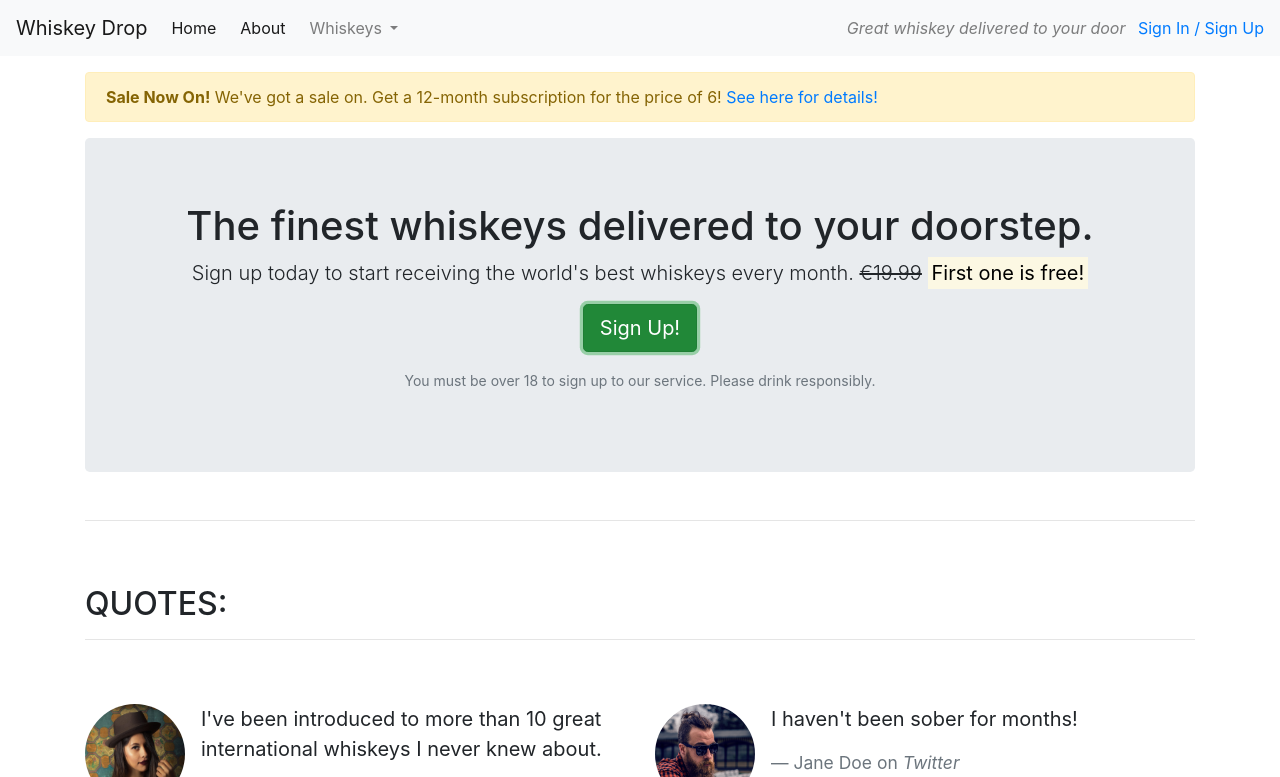
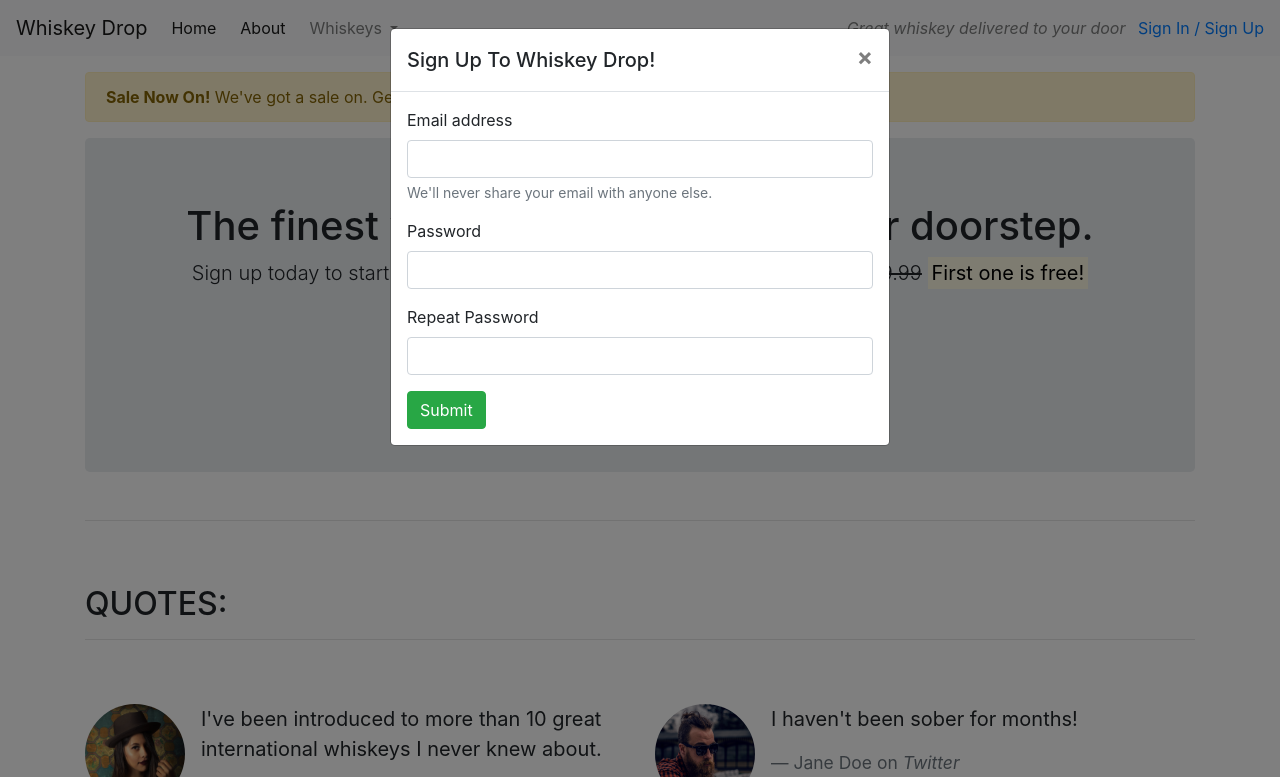
Before and after one commit to katiejanecoughlan/Whiskey-Drop, a plain HTML site: page index.html in a window 1280 px wide. Both pictures are taken after a click on the button "Sign Up!". Shown: the top 777 px of the page. Drawn offline with nearby package versions, Linux system fonts and the light colour scheme.

Commit message:
Add modal

```diff
--- a/index.html
+++ b/index.html
@@ -64,7 +64,8 @@
                         <span class="d-inline d-sm-none"><br></span>
                         <strong><mark>First one is free!</mark></strong>
                     </p>
-                    <p><button class="btn btn-lg btn-success">Sign Up!</button></p>
+                    <p><button class="btn btn-lg btn-success" data-toggle="modal" data-target="#signUpModal">Sign
+                            Up!</button></p>
                     <p class="text-muted"><small>You must be over 18 to sign up to our service. Please drink
                             responsibly.</small></p>
                 </section>
@@ -198,6 +199,40 @@
         </section>
         <!-- /.features -->
     </article>
+
+    <div class="modal" tabindex="-1" role="dialog" id="signUpModal">
+        <div class="modal-dialog">
+            <div class="modal-content">
+                <div class="modal-header">
+                    <h5 class="modal-title">Sign Up To Whiskey Drop!</h5>
+                    <button type="button" class="close" data-dismiss="modal" aria-label="Close">
+                        <span aria-hidden="true">&times;</span>
+                    </button>
+                </div>
+                <div class="modal-body">
+                    <form>
+                        <div class="form-group">
+                            <label for="exampleInputEmail1">Email address</label>
+                            <input type="email" class="form-control" id="exampleInputEmail1"
+                                aria-describedby="emailHelp">
+                            <small id="emailHelp" class="form-text text-muted">We'll never share your email with anyone
+                                else.</small>
+                        </div>
+                        <div class="form-group">
+                            <label for="password">Password</label>
+                            <input type="password" class="form-control" id="password">
+                        </div>
+                        <div class="form-group">
+                            <label for="repeatPassword">Repeat Password</label>
+                            <input type="password" class="form-control" id="repeatPassword">
+                        </div>
+                        <button type="submit" class="btn btn-success">Submit</button>
+                    </form>
+                </div>
+            </div>
+        </div>
+    </div>
+
     <script src="https://code.jquery.com/jquery-3.3.1.slim.min.js"
         integrity="sha384-q8i/X+965DzO0rT7abK41JStQIAqVgRVzpbzo5smXKp4YfRvH+8abtTE1Pi6jizo"
         crossorigin="anonymous"></script>
```
